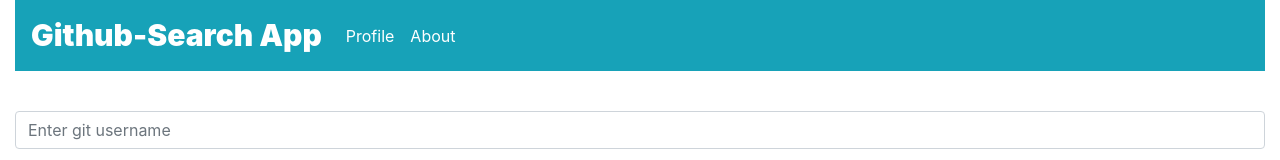
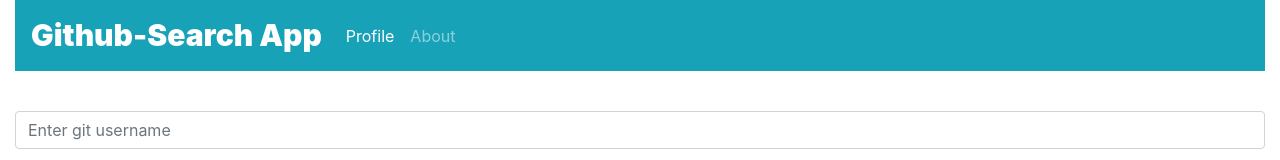
Before and after one commit to cynthiaoduol/Github-search, an Angular app: page /profile in a window 1280 px wide. Shown: the top 160 px of the page. Built offline with nearby package versions, Linux system fonts and the light colour scheme.

Commit message:
add content to navbar component

```diff
--- a/src/app/navbar/navbar.component.html
+++ b/src/app/navbar/navbar.component.html
@@ -3,11 +3,11 @@
     <button class="navbar-toggler" type="button" data-toggle="collapse" data-target="#navbarNavAltMarkup" aria-controls="navbarNavAltMarkup" aria-expanded="false" aria-label="Toggle navigation">
       <span class="navbar-toggler-icon"></span>
     </button>
+
     <div class="collapse navbar-collapse" id="navbarNavAltMarkup">
-
       <div class="navbar-nav">
-        <a class="nav-item nav-link active" routerLink="/profile">Profile<span class="sr-only">(current)</span></a>
-        <a class="nav-item nav-link active" routerLink="/about">About</a>
+        <a class="nav-item nav-link active" routerLink="/profile" routerLinkActive='active'>Profile<span class="sr-only">(current)</span></a>
+        <a class="nav-item nav-link" routerLink="/about" routerLinkActive='active'>About</a>
       </div>
     </div>
 
```
